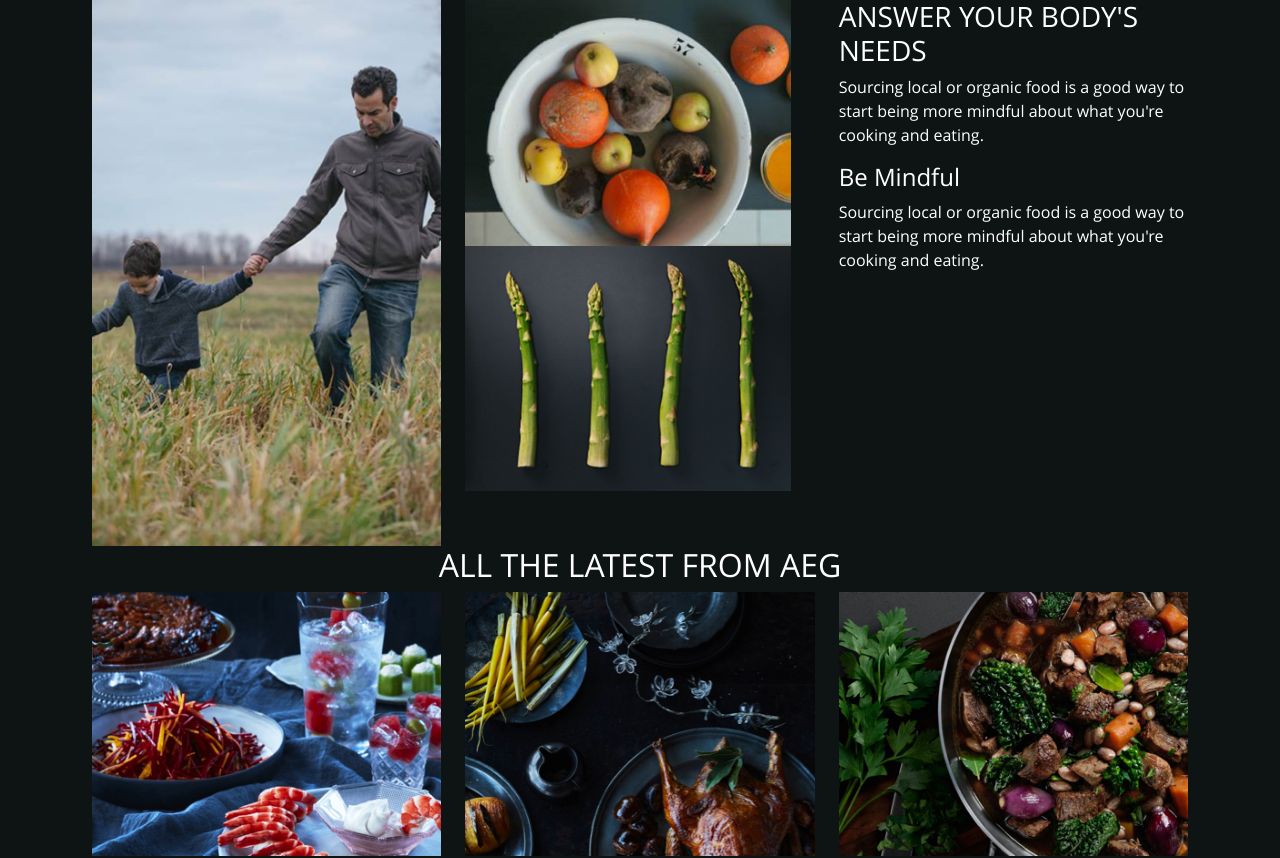
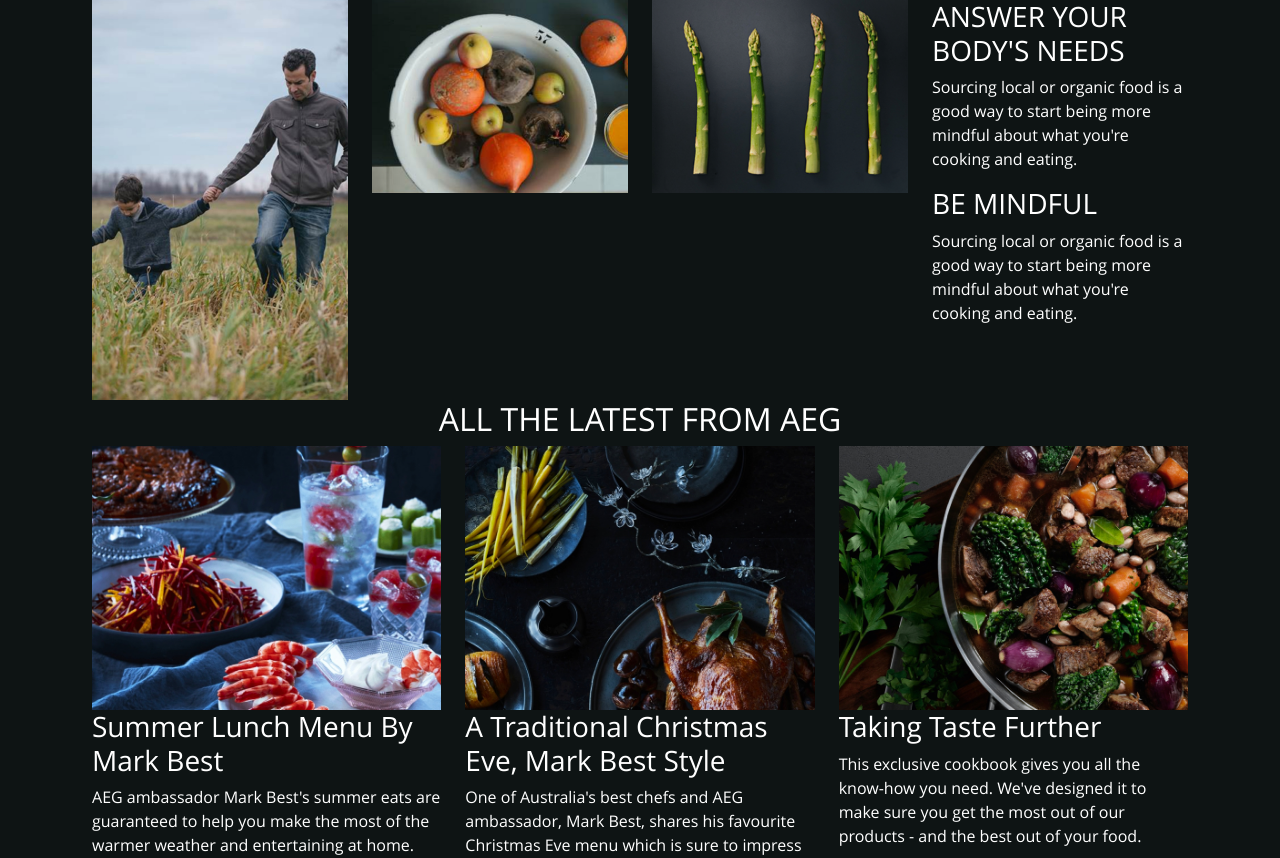
Before and after one commit to alpmobs/development, a React (Create React App) app in the folder orchard/: page / in a window 1280 px wide. Shown: the top 858 px of the page. Built offline with nearby package versions, Linux system fonts and the light colour scheme.

Commit message:
Add modal component and loading animation effect

```diff
--- a/orchard/src/Styles/theme.css
+++ b/orchard/src/Styles/theme.css
@@ -109,4 +109,16 @@ a {
 main {
   max-width: 1120px;
   margin: 0 auto;
+}
+
+@keyframes fadeIn {
+  0% {
+    opacity: 0;
+  }
+  100% {
+    opacity: 1;
+  }
+}
+.loading-animation {
+  animation: fadeIn 0.5s ease-in-out; /* Adjust animation duration and easing as needed */
 }/*# sourceMappingURL=theme.css.map */
--- a/orchard/src/Styles/theme.scss
+++ b/orchard/src/Styles/theme.scss
@@ -19,6 +19,19 @@ a {
 }
 
 main {
-    max-width: 1120px;
-    margin: 0 auto;
+  max-width: 1120px;
+  margin: 0 auto;
 }
+
+@keyframes fadeIn {
+  0% {
+    opacity: 0;
+  }
+  100% {
+    opacity: 1;
+  }
+}
+
+.loading-animation {
+  animation: fadeIn 0.5s ease-in-out; /* Adjust animation duration and easing as needed */
+}
--- a/orchard/src/components/HeroBanner.js
+++ b/orchard/src/components/HeroBanner.js
@@ -1,89 +1,95 @@
 import React, { Component } from "react";
-
 import Image from "react-bootstrap/Image";
 import Container from "react-bootstrap/Container";
 import Row from "react-bootstrap/Row";
 import Col from "react-bootstrap/Col";
+import ModalComponent from "./Modal";
 
 class HeroBanner extends Component {
+  state = {
+    images: [
+      {
+        src: "./assets/images/component-01/Image-01.jpg",
+        srcSet2x: "./assets/images/component-01/Image-01@2x.jpg",
+        media: "(max-width: 380px)",
+        media2x: "(min-width: 381px)",
+        alt: "Component 1 - Image 1",
+        showModal: false,
+      },
+      {
+        src: "./assets/images/component-01/Image-02.jpg",
+        srcSet2x: "./assets/images/component-01/Image-02@2x.jpg",
+        media: "(max-width: 380px)",
+        media2x: "(min-width: 381px)",
+        alt: "Component 1 - Image 2",
+        showModal: false,
+      },
+      {
+        src: "./assets/images/component-01/Image-03.jpg",
+        srcSet2x: "./assets/images/component-01/Image-03@2x.jpg",
+        media: "(max-width: 380px)",
+        media2x: "(min-width: 381px)",
+        alt: "Component 1 - Image 3",
+        showModal: false,
+      },
+    ],
+    articles: [
+      {
+        title: "ANSWER YOUR BODY'S NEEDS",
+        text: "Sourcing local or organic food is a good way to start being more mindful about what you're cooking and eating.",
+      },
+      {
+        title: "BE MINDFUL",
+        text: "Sourcing local or organic food is a good way to start being more mindful about what you're cooking and eating.",
+      },
+    ],
+    loading: true,
+  };
+
+  componentDidMount() {
+    setTimeout(() => {
+      this.setState({ loading: false });
+    }, 9000);
+  }
+
+  handleToggleModal = (index) => {
+    const updatedImages = [...this.state.images];
+    updatedImages[index].showModal = !updatedImages[index].showModal;
+    this.setState({ images: updatedImages });
+  };
+
   render() {
+    const { images, articles, loading } = this.state;
+
     return (
-      <>
-        <Container>
+      <Container id="heroBanner" fluid>
         <Row>
-            <Col>
+          {images.map((image, index) => (
+            <Col md key={index} className={loading ? "loading-animation" : ""}>
+              <div onClick={() => this.handleToggleModal(index)}>
                 <picture>
-                <source
-                  srcSet="./assets/images/component-01/Image-01.jpg"
-                  media="(max-width: 380px)"
+                  <source srcSet={image.src} media={image.media} />
+                  <source srcSet={image.srcSet2x} media={image.media2x} />
+                  <Image src={image.src} alt={image.alt} fluid />
+                </picture>
+              </div>
+              <ModalComponent
+                show={image.showModal}
+                onHide={() => this.handleToggleModal(index)}
+                image={image}
               />
-                <source
-                  srcSet="./assets/images/component-01/Image-01@2x.jpg"
-                  media="(min-width: 381px)"
-                />
-                <Image
-                  src="./assets/images/component-01/Image-01.jpg"
-                  alt="Component 2 - Image 1"
-                  fluid
-                />
-              </picture>
             </Col>
-            <Col>
-              <Row>
-                <Row>
-                  <picture>
-                    <source
-                      srcSet="./assets/images/component-01/Image-02.jpg"
-                      media="(max-width: 380px)"
-                    />
-                    <source
-                      srcSet="./assets/images/component-01/Image-02@2x.jpg"
-                      media="(min-width: 381px)"
-                    />
-                    <Image
-                      src="./assets/images/component-01/Image-02.jpg"
-                      alt="Component 2 - Image 1"
-                      fluid
-                    />
-                  </picture>
-                </Row>
-                <Row><picture>
-                    <source
-                      srcSet="./assets/images/component-01/Image-03.jpg"
-                      media="(max-width: 380px)"
-                    />
-                    <source
-                      srcSet="./assets/images/component-01/Image-03@2x.jpg"
-                      media="(min-width: 381px)"
-                    />
-                    <Image
-                      src="./assets/images/component-01/Image-03.jpg"
-                      alt="Component 2 - Image 1"
-                      fluid
-                    />
-                  </picture></Row>
-              </Row>
-            </Col>
-            <Col>
-                <article>
-                    <h3>ANSWER YOUR BODY'S NEEDS</h3>
-                    <p>
-                    Sourcing local or organic food is a good way
-to start being more mindful about what
-you're cooking and eating.
-        </p>
+          ))}
+          <Col md className={loading ? "loading-animation" : ""}>
+            {articles.map((article, index) => (
+              <article key={index}>
+                <h3>{article.title}</h3>
+                <p>{article.text}</p>
               </article>
-                <article>
-                    <h4>Be Mindful</h4>
-                    <p>Sourcing local or organic food is a good way
-to start being more mindful about what
-you're cooking and eating.
-                    </p>
-                </article>
+            ))}
           </Col>
         </Row>
       </Container>
-      </>
     );
   }
 }
--- a/orchard/src/components/LatestItems.js
+++ b/orchard/src/components/LatestItems.js
@@ -23,6 +23,10 @@ class LatestItems extends Component {
     anchorElements.forEach(anchor => {
       anchor.addEventListener('click', this.handleAnchorClick);
     });
+
+    setTimeout(() => {
+      this.setState({ loading: false });
+    }, 5000);
   }
 
   componentWillUnmount() {
@@ -34,7 +38,7 @@ class LatestItems extends Component {
 
   handleAnchorClick = (event) => {
     event.preventDefault();
-    console.log("Clicked element:", event.target);
+    console.log("Clicked item:", event.target);
   }
 
   state = {
@@ -43,7 +47,9 @@ class LatestItems extends Component {
         id: 1,
         image: {
           srcSet: "./assets/images/component-02/Image-01.jpg",
+          srcSet2x: "./assets/images/component-02/Image-01@2x.jpg",
           media: "(max-width: 380px)",
+          media2x: "(min-width: 381px)",
           alt: "Component 2 - Image 1",
           src: "./assets/images/component-02/Image-01.jpg"
         },
@@ -57,7 +63,9 @@ class LatestItems extends Component {
         id: 2,
         image: {
           srcSet: "./assets/images/component-02/Image-02.jpg",
+          srcSet2x: "./assets/images/component-02/Image-02@2x.jpg",
           media: "(max-width: 380px)",
+          media2x: "(min-width: 381px)",
           alt: "Component 2 - Image 2",
           src: "./assets/images/component-02/Image-02.jpg"
         },
@@ -71,7 +79,9 @@ class LatestItems extends Component {
         id: 3,
         image: {
           srcSet: "./assets/images/component-02/Image-03.jpg",
+          srcSet2x: "./assets/images/component-02/Image-03@2x.jpg",
           media: "(max-width: 380px)",
+          media2x: "(min-width: 381px)",
           alt: "Component 2 - Image 3",
           src: "./assets/images/component-02/Image-03.jpg"
         },
@@ -81,23 +91,26 @@ class LatestItems extends Component {
         link: "#",
         linKTitle: "READ MORE"
       }
-    ]
+    ],
+    loading: true
   };
 
   render() {
     const { heading } = this.props;
-    const { latestItems } = this.state;
+    const { latestItems, loading } = this.state;
 
     return (
       <Container id="latestItemsContainer">
         <h2 className="text-center">{heading}</h2>
         <Row>
           {latestItems.map(item => (
-            <Col md key={item.id}>
+            <Col md key={item.id} className={loading ? "loading-animation" : ""}>
               <picture>
                 <source srcSet={item.image.srcSet} media={item.image.media} />
+                <source srcSet={item.image.srcSet2x} media={item.image.media2x} />
                 <Image src={item.image.src} alt={item.image.alt} fluid />
               </picture>
+
               <h3>{item.title}</h3>
               <p>{item.description}</p>
               <a href={item.link}>{item.linKTitle}</a>
--- /dev/null
+++ b/orchard/src/components/Modal.js
@@ -0,0 +1,20 @@
+import React from "react";
+import Modal from "react-bootstrap/Modal";
+import Image from "react-bootstrap/Image";
+
+const ModalComponent = ({ show, onHide, image }) => {
+  return (
+    <Modal show={show} onHide={onHide}>
+      <Modal.Header closeButton></Modal.Header>
+      <Modal.Body>
+        <picture>
+          <source srcSet={image.src} media={image.media} />
+          <source srcSet={image.srcSet2x} media={image.media2x} />
+          <Image src={image.src} alt={image.alt} fluid />
+        </picture>
+      </Modal.Body>
+    </Modal>
+  );
+};
+
+export default ModalComponent;
```
Also changed, not shown: 1 other file (tests, documents, lock files or other folders). Lines whose indentation alone changed are shown as unchanged.
